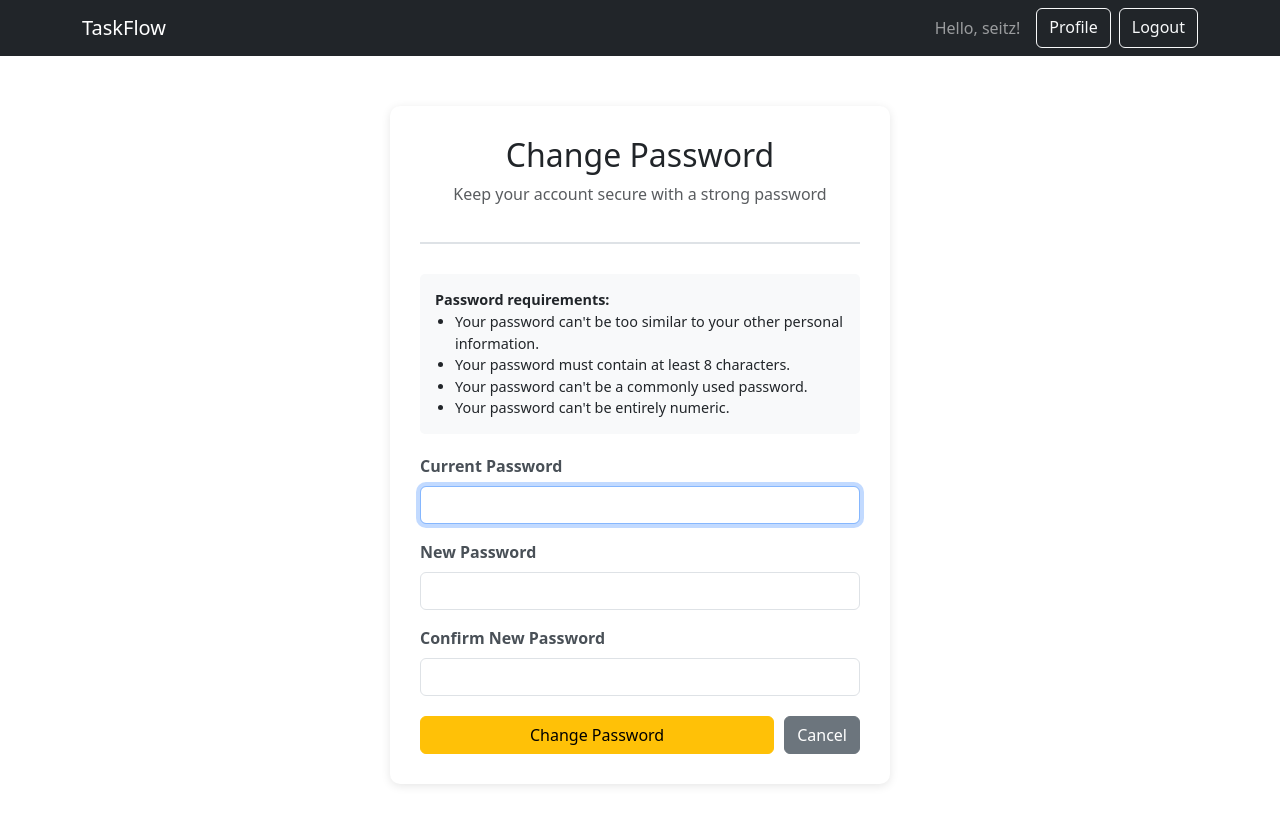
After one commit to rseit/Claudevibe-todo, a Django app: page /profile/change-password/ in a window 1280 px wide. The commit adds this page. Run offline with Django 5.2, Linux system fonts and the light colour scheme; a user stored in the database is signed in.

Commit message:
added user profile

```diff
--- a/website/templates/base.html
+++ b/website/templates/base.html
@@ -14,6 +14,7 @@
             <div class="navbar-nav ms-auto">
                 {% if user.is_authenticated %}
                     <span class="navbar-text me-3">Hello, {{ user.username }}!</span>
+                    <a class="btn btn-outline-light me-2" href="{% url 'profile' %}">Profile</a>
                     <a class="btn btn-outline-light" href="{% url 'logout' %}">Logout</a>
                 {% else %}
                     <a class="btn btn-outline-light me-2" href="{% url 'login' %}">Login</a>
--- /dev/null
+++ b/website/templates/change_password.html
@@ -0,0 +1,118 @@
+{% extends 'base.html' %}
+
+{% block title %}Change Password - TaskFlow{% endblock %}
+
+{% block extra_css %}
+<style>
+    .password-container {
+        max-width: 500px;
+        margin: 50px auto;
+    }
+    .password-card {
+        background: white;
+        border-radius: 10px;
+        box-shadow: 0 2px 10px rgba(0,0,0,0.1);
+        padding: 30px;
+    }
+    .password-header {
+        text-align: center;
+        margin-bottom: 30px;
+        padding-bottom: 20px;
+        border-bottom: 2px solid #dee2e6;
+    }
+    .form-label {
+        font-weight: 600;
+        color: #495057;
+    }
+    .btn-group-custom {
+        display: flex;
+        gap: 10px;
+        margin-top: 20px;
+    }
+    .password-requirements {
+        background: #f8f9fa;
+        padding: 15px;
+        border-radius: 5px;
+        margin-bottom: 20px;
+        font-size: 0.9em;
+    }
+    .password-requirements ul {
+        margin-bottom: 0;
+        padding-left: 20px;
+    }
+</style>
+{% endblock %}
+
+{% block content %}
+<div class="container">
+    <div class="password-container">
+        {% if messages %}
+            {% for message in messages %}
+                <div class="alert alert-{{ message.tags }} alert-dismissible fade show" role="alert">
+                    {{ message }}
+                    <button type="button" class="btn-close" data-bs-dismiss="alert" aria-label="Close"></button>
+                </div>
+            {% endfor %}
+        {% endif %}
+
+        <div class="password-card">
+            <div class="password-header">
+                <h2>Change Password</h2>
+                <p class="text-muted">Keep your account secure with a strong password</p>
+            </div>
+
+            <div class="password-requirements">
+                <strong>Password requirements:</strong>
+                <ul>
+                    <li>Your password can't be too similar to your other personal information.</li>
+                    <li>Your password must contain at least 8 characters.</li>
+                    <li>Your password can't be a commonly used password.</li>
+                    <li>Your password can't be entirely numeric.</li>
+                </ul>
+            </div>
+
+            <form method="POST">
+                {% csrf_token %}
+
+                <div class="mb-3">
+                    <label for="id_old_password" class="form-label">Current Password</label>
+                    {{ form.old_password }}
+                    {% if form.old_password.errors %}
+                        <div class="text-danger mt-1">{{ form.old_password.errors }}</div>
+                    {% endif %}
+                </div>
+
+                <div class="mb-3">
+                    <label for="id_new_password1" class="form-label">New Password</label>
+                    {{ form.new_password1 }}
+                    {% if form.new_password1.errors %}
+                        <div class="text-danger mt-1">{{ form.new_password1.errors }}</div>
+                    {% endif %}
+                </div>
+
+                <div class="mb-3">
+                    <label for="id_new_password2" class="form-label">Confirm New Password</label>
+                    {{ form.new_password2 }}
+                    {% if form.new_password2.errors %}
+                        <div class="text-danger mt-1">{{ form.new_password2.errors }}</div>
+                    {% endif %}
+                </div>
+
+                <div class="btn-group-custom">
+                    <button type="submit" class="btn btn-warning flex-fill">Change Password</button>
+                    <a href="{% url 'profile' %}" class="btn btn-secondary">Cancel</a>
+                </div>
+            </form>
+        </div>
+    </div>
+</div>
+{% endblock %}
+
+{% block extra_js %}
+<script>
+    // Add form-control class to Django form fields
+    document.querySelectorAll('input[type="password"]').forEach(function(input) {
+        input.classList.add('form-control');
+    });
+</script>
+{% endblock %}
--- a/website/urls.py
+++ b/website/urls.py
@@ -6,6 +6,8 @@ urlpatterns = [
 	path('login/', views.login_view, name='login'),
 	path('logout/', views.logout_view, name='logout'),
 	path('register/', views.register_view, name='register'),
+	path('profile/', views.profile, name='profile'),
+	path('profile/change-password/', views.change_password, name='change_password'),
 	path('day/<int:year>/<int:month>/<int:day>/', views.day_detail, name='day_detail'),
 	path('task/toggle/<int:task_id>/', views.toggle_task, name='toggle_task'),
 	path('task/delete/<int:task_id>/', views.delete_task, name='delete_task'),
--- a/website/views.py
+++ b/website/views.py
@@ -1,6 +1,6 @@
 from django.shortcuts import render, redirect
-from django.contrib.auth import authenticate, login, logout
-from django.contrib.auth.forms import UserCreationForm
+from django.contrib.auth import authenticate, login, logout, update_session_auth_hash
+from django.contrib.auth.forms import UserCreationForm, PasswordChangeForm
 from django.contrib.auth.decorators import login_required
 from django.contrib import messages
 from datetime import datetime
@@ -181,3 +181,46 @@ def edit_task(request, task_id):
 		messages.success(request, 'Task updated!')
 		return redirect('day_detail', year=task.date.year, month=task.date.month, day=task.date.day)
 	return redirect('home')
+
+@login_required
+def profile(request):
+	if request.method == 'POST':
+		user = request.user
+
+		# Update basic info
+		user.first_name = request.POST.get('first_name', '')
+		user.last_name = request.POST.get('last_name', '')
+		user.email = request.POST.get('email', '')
+
+		# Check if username is being changed
+		new_username = request.POST.get('username', '')
+		if new_username and new_username != user.username:
+			# Check if username is already taken
+			from django.contrib.auth.models import User
+			if User.objects.filter(username=new_username).exists():
+				messages.error(request, 'Username already taken.')
+				return render(request, 'profile.html')
+			user.username = new_username
+
+		user.save()
+		messages.success(request, 'Profile updated successfully!')
+		return redirect('profile')
+
+	return render(request, 'profile.html')
+
+@login_required
+def change_password(request):
+	if request.method == 'POST':
+		form = PasswordChangeForm(request.user, request.POST)
+		if form.is_valid():
+			user = form.save()
+			update_session_auth_hash(request, user)
+			messages.success(request, 'Password changed successfully!')
+			return redirect('profile')
+		else:
+			for error in form.errors.values():
+				messages.error(request, error)
+	else:
+		form = PasswordChangeForm(request.user)
+
+	return render(request, 'change_password.html', {'form': form})
```
Also changed, not shown: website/templates/profile.html (added, +136 -0 lines), db.sqlite3.
